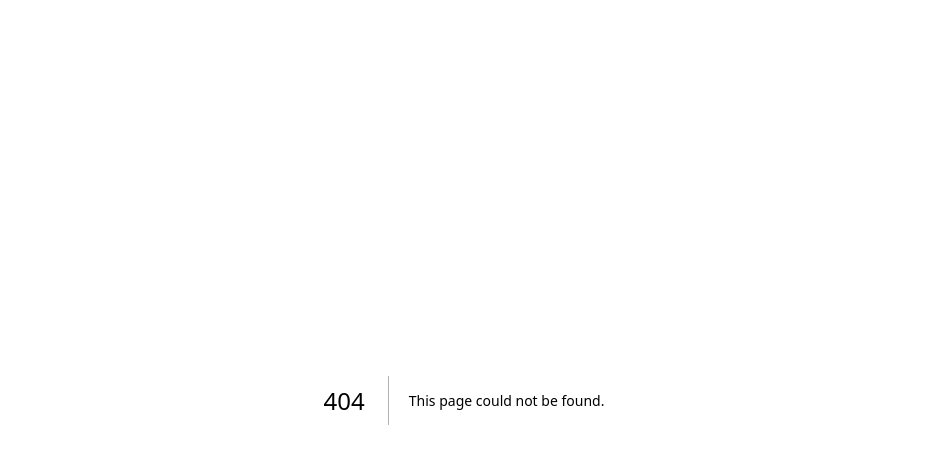
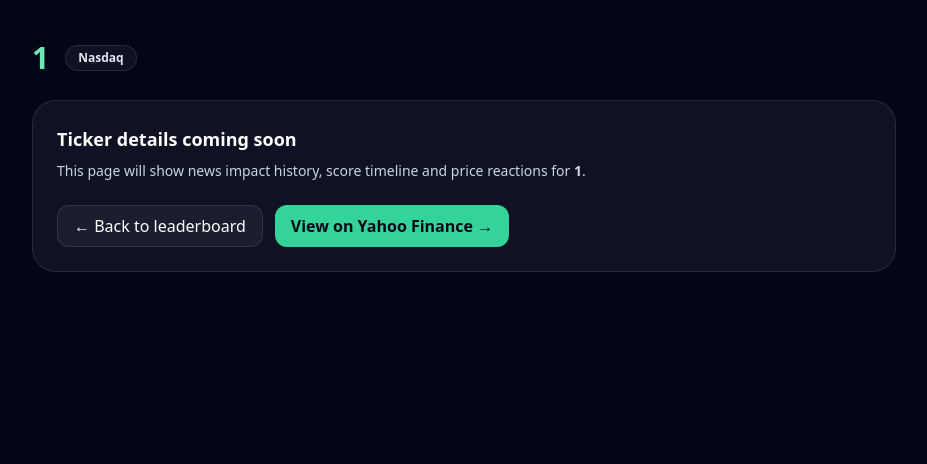
Before and after one commit to kuarkcoin/news-impact, a Next.js app: page /ticker/1 in a window 1280 px wide. Before the commit this address had no page. Shown: the top 464 px of the page, without its empty margins (176-1103 px from the left). Built offline with nearby package versions, Linux system fonts and the light colour scheme.

Commit message:
Create page.tsx

```diff
--- /dev/null
+++ b/app/ticker/[symbol]/page.tsx
@@ -0,0 +1,50 @@
+import Link from "next/link";
+
+type Props = {
+  params: { symbol: string };
+};
+
+export default function TickerPage({ params }: Props) {
+  const symbol = decodeURIComponent(params.symbol).toUpperCase();
+
+  return (
+    <div className="min-h-screen bg-slate-950 text-white">
+      <div className="max-w-4xl mx-auto px-4 py-10">
+        {/* Header */}
+        <div className="flex items-center gap-4 mb-6">
+          <div className="text-3xl font-black text-emerald-300">{symbol}</div>
+          <span className="px-3 py-1 rounded-full text-xs font-black bg-white/5 border border-white/10 text-slate-200">
+            Nasdaq
+          </span>
+        </div>
+
+        {/* Placeholder */}
+        <div className="rounded-3xl bg-white/5 border border-white/10 p-6">
+          <div className="text-lg font-black mb-2">Ticker details coming soon</div>
+          <p className="text-slate-300 text-sm">
+            This page will show news impact history, score timeline and price
+            reactions for <span className="font-semibold">{symbol}</span>.
+          </p>
+
+          <div className="mt-6 flex gap-3">
+            <Link
+              href="/"
+              className="inline-flex items-center px-4 py-2 rounded-xl bg-white/5 border border-white/10 hover:bg-white/10 transition"
+            >
+              ← Back to leaderboard
+            </Link>
+
+            <a
+              href={`https://finance.yahoo.com/quote/${symbol}`}
+              target="_blank"
+              rel="noreferrer"
+              className="inline-flex items-center px-4 py-2 rounded-xl bg-emerald-400 text-slate-950 font-black hover:opacity-90 transition"
+            >
+              View on Yahoo Finance →
+            </a>
+          </div>
+        </div>
+      </div>
+    </div>
+  );
+}
```
